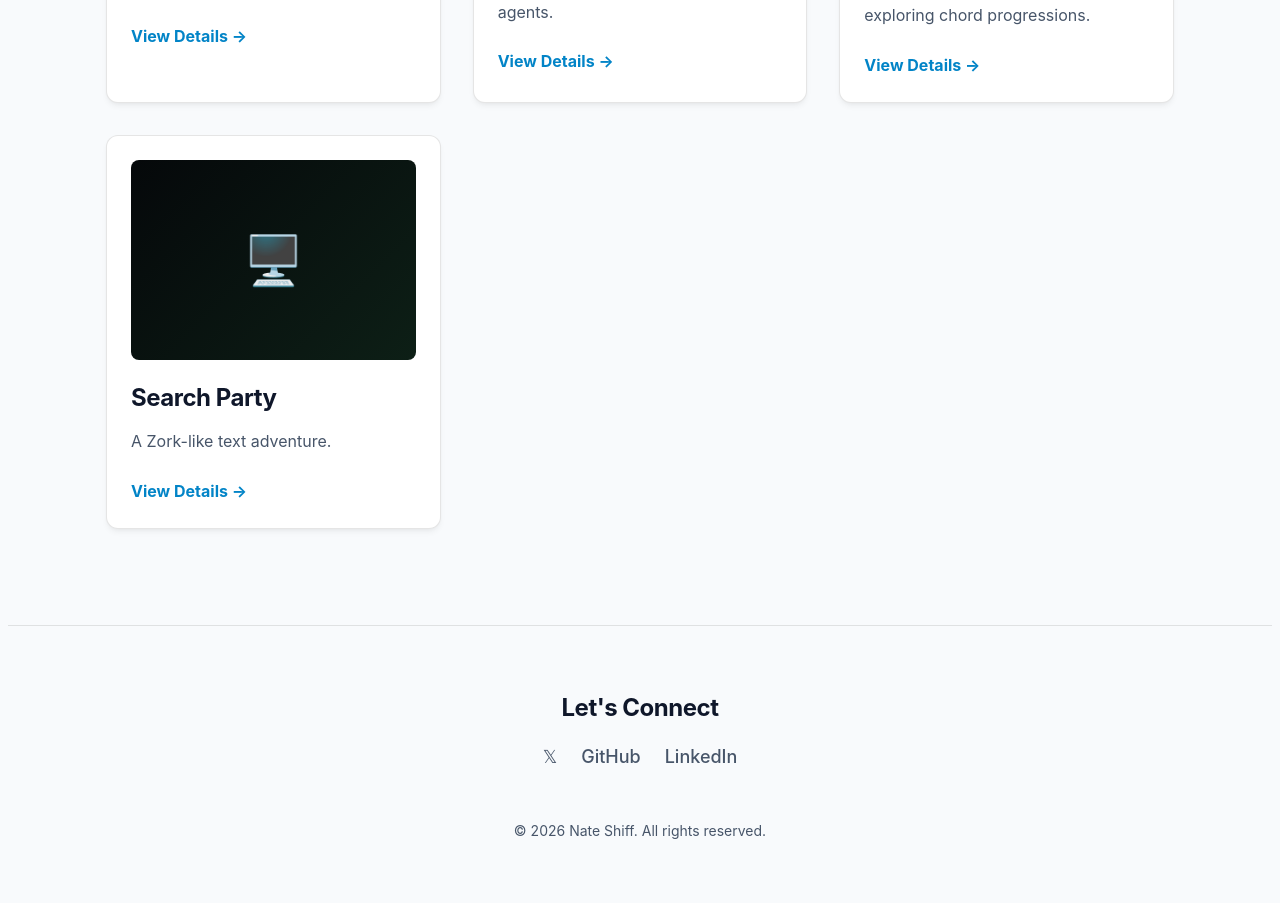
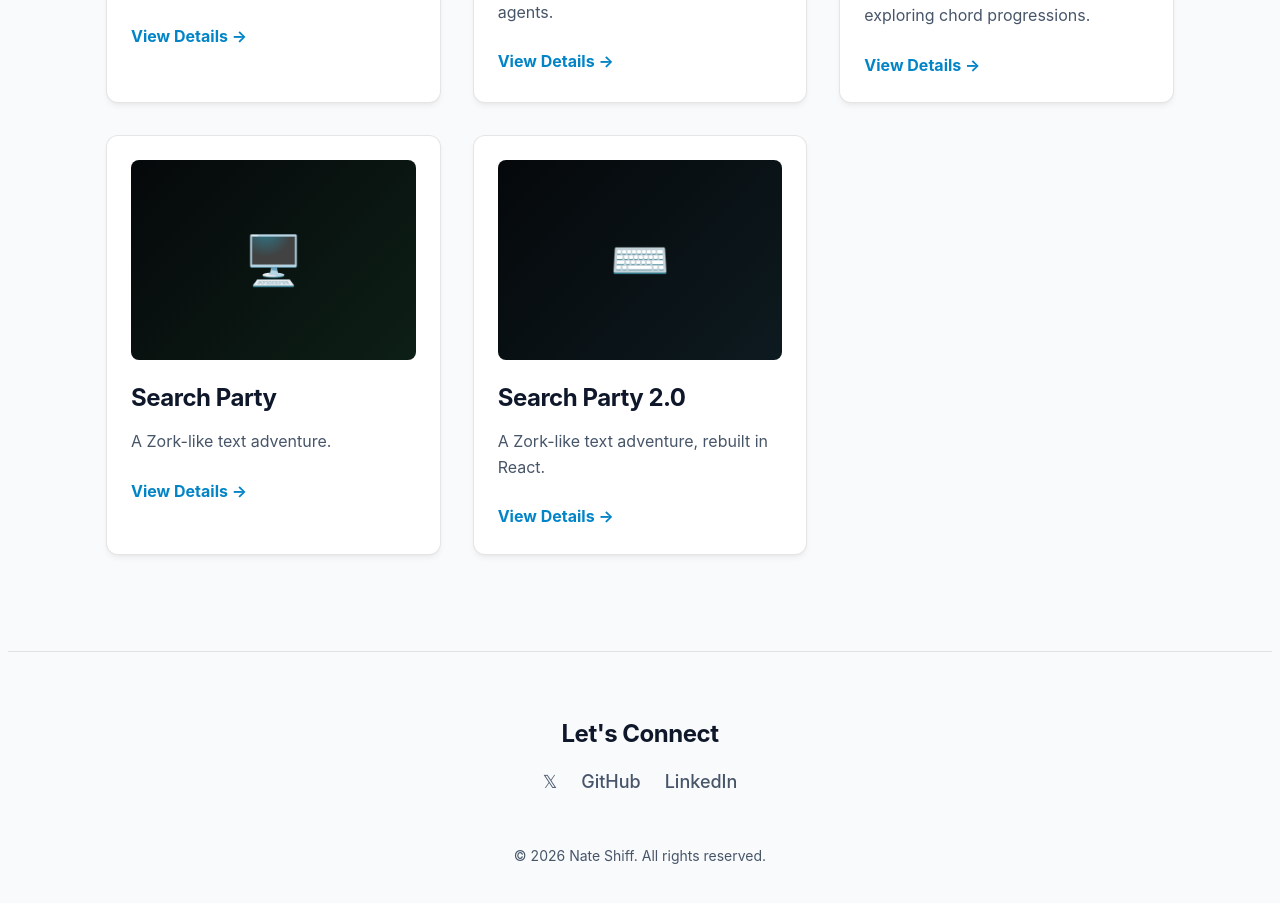
Before and after one commit to nshiff/nate-portfolio, a React (Vite) app: page / in a window 1280 px wide. Shown: the part 4300-5203 px from the top of the page. Built offline with nearby package versions, Linux system fonts and the light colour scheme.

Commit message:
feat: wip stub page for Search Party 2.0

```diff
--- a/src/App.tsx
+++ b/src/App.tsx
@@ -25,6 +25,7 @@ import { Project16 } from './pages/Project16';
 import { Project18 } from './pages/Project18';
 import { Project19 } from './pages/Project19';
 import { Project20 } from './pages/Project20';
+import { Project21 } from './pages/Project21';
 import { ThemeProvider } from './components/theme-provider';
 import { ThemeToggle } from './components/ThemeToggle';
 
@@ -161,6 +162,10 @@ const router = createBrowserRouter([
         path: "/project/20",
         element: <Project20 />,
       },
+      {
+        path: "/project/21",
+        element: <Project21 />,
+      },
     ],
   },
 ]);
--- a/src/data/projects.ts
+++ b/src/data/projects.ts
@@ -173,6 +173,14 @@ export const projects: Project[] = [
     background: 'linear-gradient(135deg, #05080a 0%, #0d1f16 100%)',
     category: 'Miscellaneous',
   },
+  {
+    id: '21',
+    title: 'Search Party 2.0',
+    description: 'A Zork-like text adventure, rebuilt in React.',
+    emoji: '⌨️',
+    background: 'linear-gradient(135deg, #05080a 0%, #0d1a1f 100%)',
+    category: 'Miscellaneous',
+  },
 ];
 
 export const featuredProjects = projects.filter((p) => p.featured);
--- /dev/null
+++ b/src/pages/Project21.tsx
@@ -0,0 +1,27 @@
+import { Link } from 'react-router';
+
+export function Project21() {
+    return (
+        <main style={{ flex: 1, padding: '2rem 0' }}>
+            <div className="container">
+                <Link to="/" style={{ display: 'inline-block', marginBottom: '2rem', color: 'var(--text-secondary)' }}>
+                    &larr; Back to Portfolio
+                </Link>
+
+                <h1 style={{ fontSize: '2.5rem', marginBottom: '1rem', fontWeight: 700, lineHeight: 1.2 }}>Search Party 2.0</h1>
+
+                <div style={{ display: 'flex', gap: '1rem', marginBottom: '2rem', flexWrap: 'wrap' }}>
+                    <span style={{ padding: '0.25rem 0.75rem', background: 'rgba(6, 182, 212, 0.1)', color: 'var(--accent-color)', borderRadius: '999px', fontSize: '0.875rem' }}>Zork-like</span>
+                    <span style={{ padding: '0.25rem 0.75rem', background: 'rgba(6, 182, 212, 0.1)', color: 'var(--accent-color)', borderRadius: '999px', fontSize: '0.875rem' }}>Text Adventure</span>
+                    <span style={{ padding: '0.25rem 0.75rem', background: 'rgba(6, 182, 212, 0.1)', color: 'var(--accent-color)', borderRadius: '999px', fontSize: '0.875rem' }}>React</span>
+                </div>
+
+                <div style={{ color: 'var(--text-secondary)', fontSize: '1.125rem', lineHeight: '1.8', maxWidth: '800px' }}>
+                    <p>
+                        A Zork-like text adventure, rebuilt in React. Coming soon.
+                    </p>
+                </div>
+            </div>
+        </main>
+    );
+}
```
